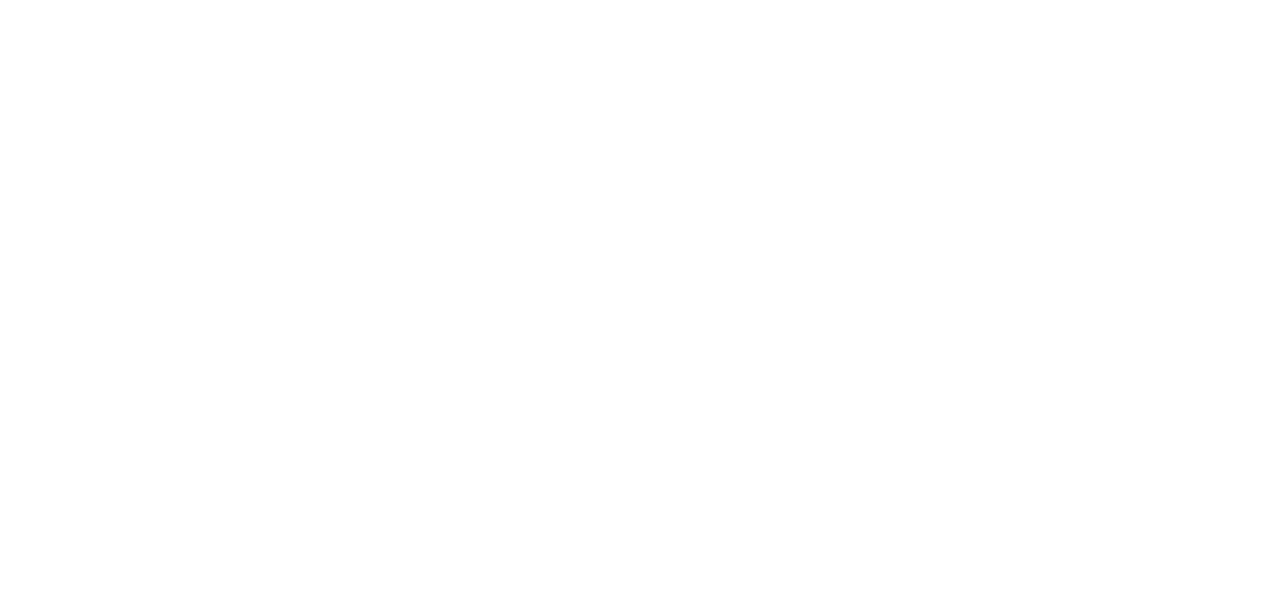
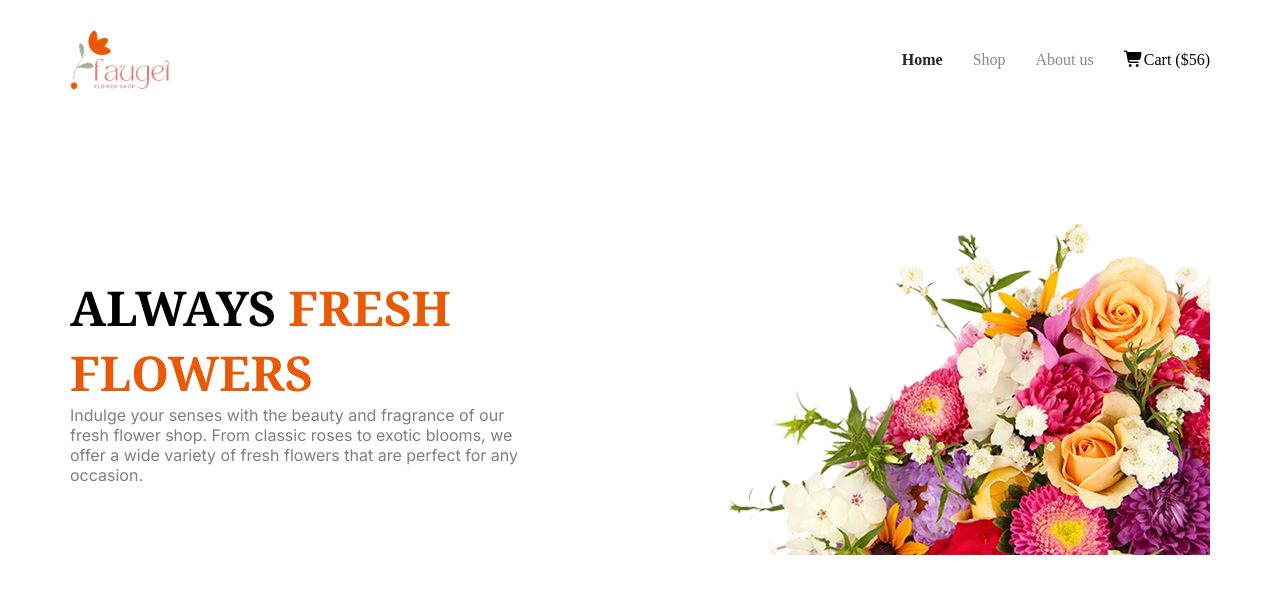
Before and after one commit to ali40192/PH-Assignment-2, a plain HTML site: page index.html in a window 1280 px wide. Drawn offline with Linux system fonts and the light colour scheme.

Commit message:
added header section

```diff
--- a/index.html
+++ b/index.html
@@ -4,9 +4,46 @@
     <meta charset="UTF-8">
     <meta name="viewport" content="width=device-width, initial-scale=1.0">
     <title>Responsive flower</title>
+
     <link rel="stylesheet" href="styles/style.css">
+  <!--fonts-->
+    <link rel="preconnect" href="https://fonts.googleapis.com">
+<link rel="preconnect" href="https://fonts.gstatic.com" crossorigin>
+<link href="https://fonts.googleapis.com/css2?family=Noto+Serif:ital,wght@0,100..900;1,100..900&display=swap" rel="stylesheet">
+<link rel="preconnect" href="https://fonts.googleapis.com">
+<link rel="preconnect" href="https://fonts.gstatic.com" crossorigin>
+<link href="https://fonts.googleapis.com/css2?family=Inter:ital,opsz,wght@0,14..32,100..900;1,14..32,100..900&display=swap" rel="stylesheet">
+<!--icon-->
+<link rel="stylesheet" href="https://cdnjs.cloudflare.com/ajax/libs/font-awesome/7.0.0/css/all.min.css" integrity="sha512-DxV+EoADOkOygM4IR9yXP8Sb2qwgidEmeqAEmDKIOfPRQZOWbXCzLC6vjbZyy0vPisbH2SyW27+ddLVCN+OMzQ==" crossorigin="anonymous" referrerpolicy="no-referrer" />
+
 </head>
 <body>
+    <header class="header container">
+        <nav class="navbar">
+            <img src="./B12A02-Responsive-Flowers/assets/logo.png" alt="" >
 
+        <ul class="nav-items">
+            <li class="nav-item"><a href="" class="nav-link dark-1" style="font-size: 1rem; font-weight: 800;">Home</a></li>
+            <li class="nav-item"><a href="" class="nav-link dark-2" style="font-size: 1rem;">Shop</a></li>
+            <li class="nav-item"><a href="" class="nav-link dark-2" style="font-size: 1rem;">About us</a></li>
+            <li class="" style="font-size: 1rem;"><i class="fa-solid fa-cart-shopping" ></i><span  >Cart ($56)</span></li>
+        </ul>
+
+        </nav>
+
+    <div class="banner">
+        <div class="banner-contant">
+            <h1 class="banner-title noto-serif-font-1">ALWAYS <span class="orang">FRESH <br> FLOWERS</span></h1>
+            <p class="banner-details inter-font-2">Indulge your senses with the beauty and fragrance of our fresh flower shop. From classic roses to exotic blooms, we offer a wide variety of fresh flowers that are perfect for any occasion.</p>
+        </div>
+
+        <div class="banner-img">
+            <img src="./B12A02-Responsive-Flowers/assets/hero-flower.png" alt="">
+        </div>
+    </div>
+    </header>
+
+    <main class="main"></main>
+    <footer class="footer"></footer>
 </body>
 </html>
--- a/styles/style.css
+++ b/styles/style.css
@@ -0,0 +1,123 @@
+*  {
+    margin: 0;
+    padding: 0;
+    box-sizing: border-box;
+}
+
+/*shared style*/
+
+/*font*/
+.noto-serif-font-1 {
+  font-family: "Noto Serif", serif;
+  font-optical-sizing: auto;
+  font-weight:bold;
+  font-size: 3rem;
+  font-style: normal;
+  font-variation-settings:
+    "wdth" 100;
+}
+
+.inter-font-2 {
+  font-family: "Inter", sans-serif;
+  font-optical-sizing: auto;
+  font-weight: reguler;
+  font-size: medium;
+  font-style: normal;
+   color:rgba(0, 0, 0, 0.5);
+}
+
+
+.container {
+    max-width: 1140px;
+    margin: 0 auto;
+}
+
+.dark-1 {
+    color: rgba(37, 36, 50, 1);
+}
+
+.dark-2 {
+    color: rgba(137, 135, 161, 1);
+}
+
+.orang {
+    color: rgba(233, 90, 8, 1);
+}
+
+
+/*nav related styles*/
+.navbar {
+    display: flex;
+    justify-content: space-between;
+    align-items: center;
+    max-height: 60px;
+    margin-top: 30px;
+}
+
+.navbar img {
+    max-width: 100px;
+  max-height: 100%
+
+}
+
+.nav-items {
+    list-style: none;
+    display: flex;
+    gap: 30px;
+}
+
+.nav-items a {
+    text-decoration: none;
+}
+
+
+/*banner related styles*/
+.banner {
+    display: flex;
+    align-items: center;
+    padding-top: 10px;
+    margin-top: 100px;
+}
+
+.banner-contant , .banner-img {
+flex: 1;
+}
+
+
+
+.banner-contant p {
+width: 80%;
+}
+.banner-img img {
+    width: 100%;
+}
+
+
+
+
+
+
+
+
+
+
+
+
+@media screen and (max-width:576px) {
+ .nav-item {
+    display: none;
+ }
+
+ .navbar {
+    margin: 20px 20px;
+ }
+
+ .banner {
+    padding: 20px;
+    flex-direction: column-reverse ;
+    justify-items: center;
+ }
+ .banner-img {
+    margin-bottom: 20px;
+ }
+}
```
